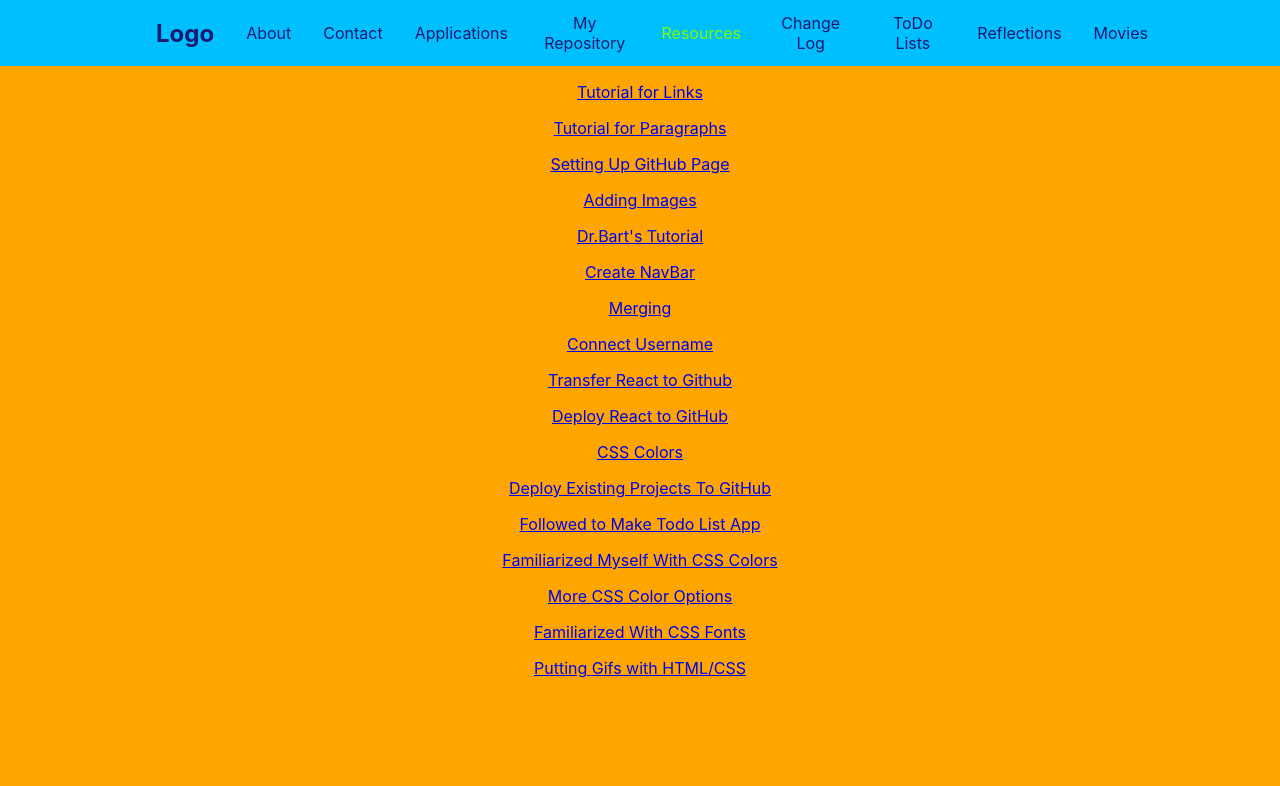
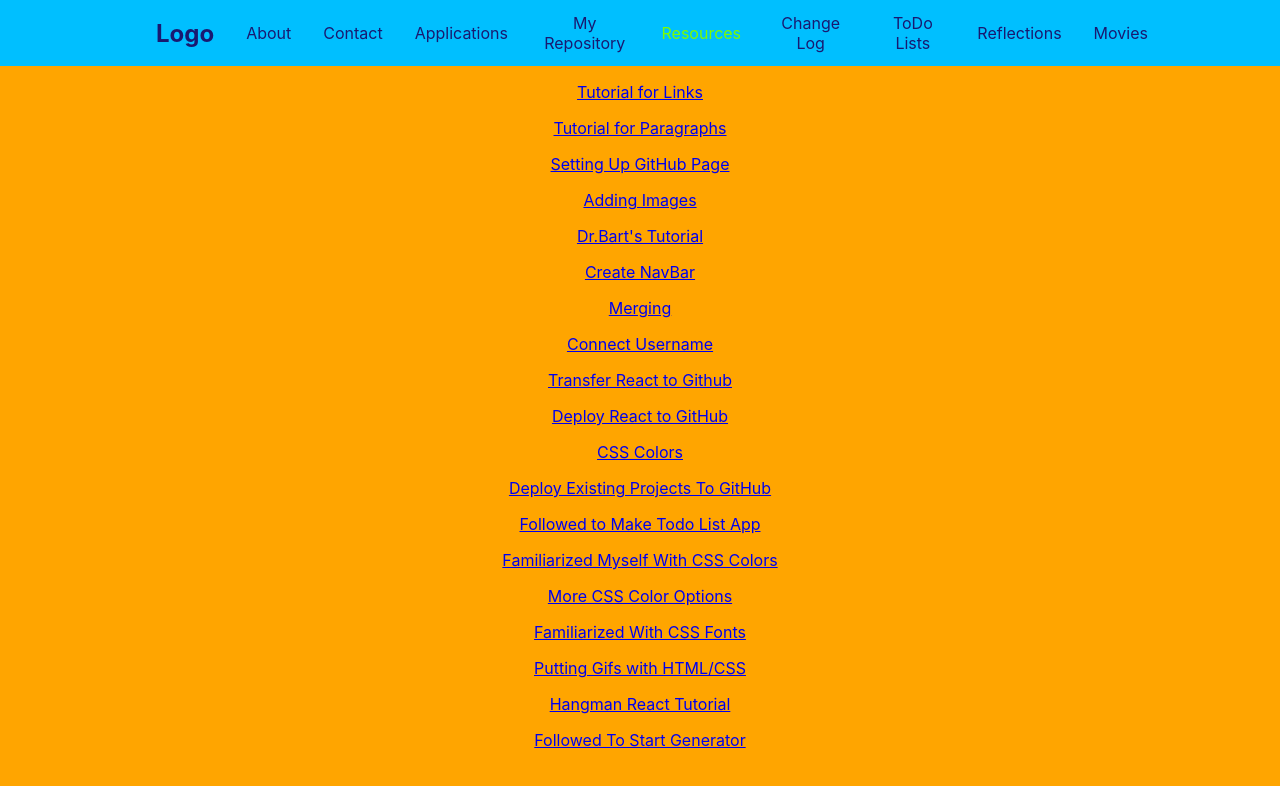
Before and after one commit to ahilynd/nav-bar, a React (Create React App) app: page /resources in a window 1280 px wide. Shown: the top 786 px of the page. Built offline with nearby package versions, Linux system fonts and the light colour scheme.

Commit message:
final portfolio touches

```diff
--- a/src/pages/change log.js
+++ b/src/pages/change log.js
@@ -41,6 +41,7 @@ const ChangeLog = () => {
                      <li>Made couple of changes throughout my website that has the navigation bar, under the tabs.</li>
                      <li>Familiarized myself with TypeScript as seen on my ToDo app.</li>
                      <li>Helped a fellow classmate deploy his website to Github from VSCode :)</li>
+                     <li>Followed tutorial for a hangman game, it's not 100% how I want it to be so I will come back to it and change things around.</li>
 
 
         </div>
--- a/src/pages/my apps.js
+++ b/src/pages/my apps.js
@@ -14,6 +14,8 @@ const Applications = () => {
              <body>
              <p>*Not sure why the code progress bar won't change on GitHub but I used TypeScript, React, JS for these not just HTML*</p>
             <p><a href="https://ahilynd.github.io/todoapp/">To Do List</a></p>
+            <p>Again, not sure why GitHub Progress bar won't update but I used Javascript, React, CSS and HTML for this as shown in the tutorial.</p>
+            <p><a href="https://ahilynd.github.io/hangman/">Hangman</a></p>
             </body>
         </div>
     );
--- a/src/pages/my repository.js
+++ b/src/pages/my repository.js
@@ -16,6 +16,7 @@ const MyRepository = () => {
             <p><a href="https://github.com/ahilynd/nav-bar">Third Now Main Repository</a></p>
             <p><a href="https://github.com/ahilynd/todoapp">Todo App Repository</a></p>
             <p><a href="https://github.com/ahilynd/films-generator">Random Generator</a></p>
+            <p><a href="https://github.com/ahilynd/hangman">Hangman Repository</a></p>
             </body>
         </div>
     );
--- a/src/pages/resources.js
+++ b/src/pages/resources.js
@@ -28,6 +28,8 @@ const Resources = () => {
         <p><a href="https://developer.mozilla.org/en-US/docs/Web/CSS/CSS_Colors/Color_picker_tool">More CSS Color Options</a></p>
         <p><a href="https://www.w3schools.com/cssref/css_fonts_fallbacks.asp">Familiarized With CSS Fonts</a></p>
         <p><a href="https://www.w3schools.com/html/html_images.asp">Putting Gifs with HTML/CSS</a></p>
+        <p><a href="https://www.youtube.com/watch?v=jj0W8tYX_q8">Hangman React Tutorial</a></p>
+        <p><a href="https://codepen.io/justpete/pen/ogNBPp">Followed To Start Generator</a></p>
         </body>
 
         </div>
```
